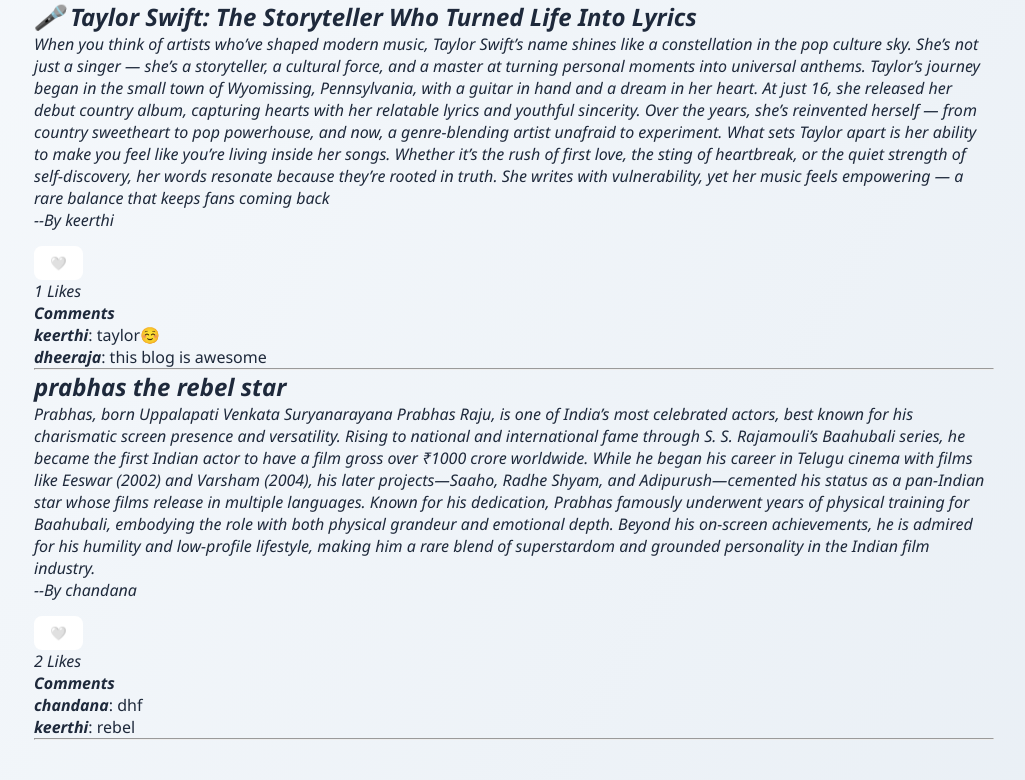
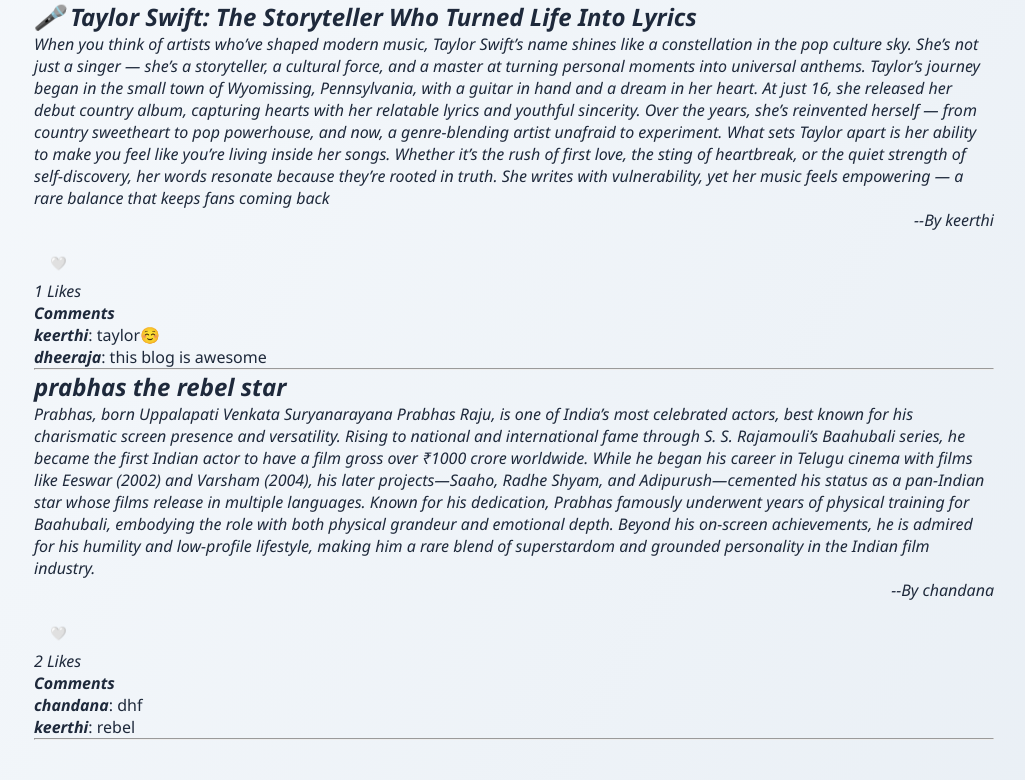
Before and after one commit to Chandana0415/blog_project, a Django app: page / in a window 1280 px wide. Shown: the part 165-945 px from the top of the page, without its empty margins (126-1151 px from the left). Run offline with Django 5.2, Linux system fonts and the light colour scheme; data comes from the database, SQL or seed files in the repository; both versions use the stored data as it was after the commit.

Commit message:
commited

```diff
--- a/blog/static/blog.css
+++ b/blog/static/blog.css
@@ -52,7 +52,7 @@ textarea {
 button {
     width: 100%;
     padding: 12px;
-    background-color: #007bff;
+    background-color:blueviolet;
     color: #ffffff;
     border: none;
     border-radius: 5px;
--- a/blog/templates/home.html
+++ b/blog/templates/home.html
@@ -6,15 +6,15 @@
 {% for blog in blogs %}
     <h2 style="font-style: italic;">{{ blog.title }}</h2>
     <p style="font-style: italic;">{{ blog.content }}</p>
-    <p style="font-style: italic;">--By {{ blog.author.username }}</p>
+    <p style="font-style: italic; display: flex; justify-content: end;">--By {{ blog.author.username }}</p>
 
     <!-- LIKE BUTTON -->
     <form method="POST" action="{% url 'like_blog' blog.id %}">
         {% csrf_token %}
         {% if user in blog.likes.all %}
-            <button>❤️</button>
+            <button style="background: none;">❤️</button>
         {% else %}
-            <button>🤍</button>
+            <button style="background: none;">🤍</button>
         {% endif %}
     </form>
 
--- a/blog/templates/login.html
+++ b/blog/templates/login.html
@@ -8,7 +8,6 @@
     <link rel="stylesheet" href="{% static 'login.css' %}">
 </head>
 <body>
-
     <form method="POST">
         <h2>Login Form</h2>
     {% csrf_token %}
@@ -23,7 +22,7 @@
     <div>
         <button style="font-style: italic;" type="submit">Login</button>
     </div>
+    <a href="{% url 'register' %}">register</a>
 </form>
-
 </body>
 </html>
--- a/blogproject/settings.py
+++ b/blogproject/settings.py
@@ -23,9 +23,9 @@ BASE_DIR = Path(__file__).resolve().parent.parent
 SECRET_KEY = 'django-insecure-on^!t3ukx1@m21mvzo#*tmb9hj51=hjlghb8g4#!p!h=9+fag)'
 
 # SECURITY WARNING: don't run with debug turned on in production!
-DEBUG = False
+DEBUG = True
 
-ALLOWED_HOSTS = ['*']
+ALLOWED_HOSTS = []
 
 
 # Application definition
@@ -116,7 +116,7 @@ USE_TZ = True
 # Static files (CSS, JavaScript, Images)
 # https://docs.djangoproject.com/en/5.1/howto/static-files/
 
-STATIC_URL = 'static/'
+STATIC_URL = '/static/'
 
 # Default primary key field type
 # https://docs.djangoproject.com/en/5.1/ref/settings/#default-auto-field
```
Also changed, not shown: db.sqlite3.
